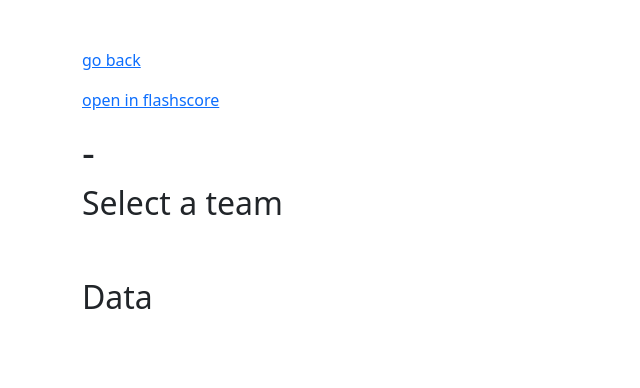
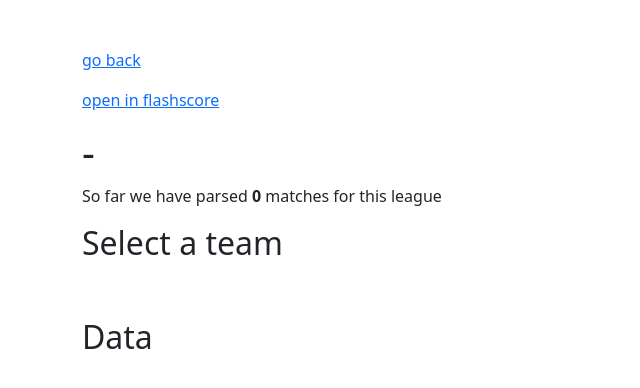
Before and after one commit to erehulka/flashscore-parser, a Flask app: page /league/1 in a window 1280 px wide. Shown: the top 388 px of the page, without its empty margins (0-640 px from the left). Run offline with Flask 3, Linux system fonts and the light colour scheme; data that the repository does not hold is empty.

Commit message:
add description, todos, number of parsed matches

```diff
--- a/frontend/main.py
+++ b/frontend/main.py
@@ -49,7 +49,10 @@ def home():
     for row in cursor:
         avgEffectivityPerDay[row[0]] = row[1]
 
-    return render_template('main.html', leagues=leagues, avgEffectivity=avgEffectivity, avgEffectivityPerDay=avgEffectivityPerDay)
+    cursor.execute("SELECT COUNT(*) FROM matches")
+    parsedMatches = cursor.fetchone()[0]
+
+    return render_template('main.html', leagues=leagues, avgEffectivity=avgEffectivity, avgEffectivityPerDay=avgEffectivityPerDay, parsedMatches=parsedMatches)
 
 @app.route('/league/<league_id>')
 def league(league_id):
@@ -70,7 +73,10 @@ def league(league_id):
                    """, (league_id,))
     league_info = cursor.fetchone()
 
-    return render_template('league.html', teams=teams, league_id=league_id, league_info=league_info)
+    cursor.execute("SELECT COUNT(*) FROM matches WHERE leagueId = ?", (league_id,))
+    parsedMatches = cursor.fetchone()[0]
+
+    return render_template('league.html', teams=teams, league_id=league_id, league_info=league_info, parsedMatches=parsedMatches)
 
 @app.route('/team/<league_id>/<team_id>')
 def team(league_id, team_id):
@@ -113,15 +119,46 @@ def team(league_id, team_id):
         avgEffectivityPerDay[row[0]] = row[1]
 
     cursor.execute("""
-                    SELECT AVG(tms.goals / tms.expectedGoals) as avg_effectivity
+                    SELECT
+                        AVG(tms.goals / tms.expectedGoals) as avg_effectivity,
+                        AVG(tms.shotsTotal),
+                        AVG(tms.shotsOnGoal),
+                        AVG(tms.fouls),
+                        AVG(tms.yellowCards),
+                        AVG(tms.redCards),
+                        AVG(tms.passes)
                     FROM teamMatchStats tms
                     WHERE tms.expectedGoals IS NOT NULL and tms.expectedGoals > 0 AND tms.team = ?
                    """, (team_id,))
-    avgEffectivity = round(cursor.fetchone()[0] or 0, 2)
+    fetched = cursor.fetchone()
+    averageStats = {
+        'effectivity': round(fetched[0] or 0, 2),
+        'shotsTotal': round(fetched[1] or 0, 2),
+        'shotsOnGoal': round(fetched[2] or 0, 2),
+        'fouls': round(fetched[3] or 0, 2),
+        'yellowCards': round(fetched[4] or 0, 2),
+        'redCards': round(fetched[5] or 0, 2),
+        'passes': round(fetched[6] or 0, 2),
+    }
 
     cursor.execute("""
                    SELECT urlName, name FROM teams WHERE id = ?
                    """, (team_id,))
     team_info = cursor.fetchone()
 
-    return render_template('team.html', last5Matches=last5Matches, league_id=league_id, avgEffectivityPerDay=avgEffectivityPerDay, avgEffectivity=avgEffectivity, team_info=team_info)
+    cursor.execute("""
+                   SELECT COUNT(*) FROM matches m
+                   JOIN teamMatchStats tms ON tms.id = m.homeTeam OR tms.id = m.awayTeam
+                   WHERE tms.team = ?
+                   """
+                   , (team_id,))
+    parsedMatches = cursor.fetchone()[0]
+
+    return render_template('team.html', last5Matches=last5Matches, league_id=league_id, avgEffectivityPerDay=avgEffectivityPerDay, averageStats=averageStats, team_info=team_info, parsedMatches=parsedMatches)
+
+
+"""
+TODO:
+- if there is no value, for example for fouls, either not average, do not show the card with zero.
+- Some more stats
+"""
--- a/frontend/templates/league.html
+++ b/frontend/templates/league.html
@@ -18,6 +18,11 @@
       <h1>{{ league_info[1] }} - {{ league_info[2] }}</h2>
     </div>
     <div class="row">
+      <div class="col">
+        <p>So far we have parsed <b>{{ parsedMatches }}</b> matches for this league</p>
+      </div>
+    </div>
+    <div class="row">
       <h2>Select a team</h2>
     </div>
     <div class="row">
```
Also changed, not shown: frontend/templates/main.html (+7 -6 lines), frontend/templates/team.html (+54 -1 lines).
